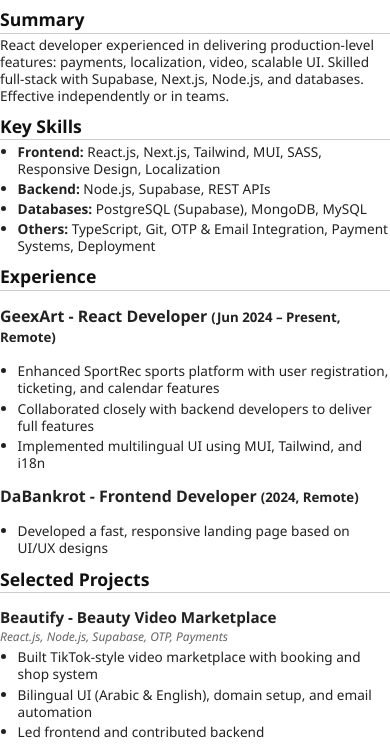
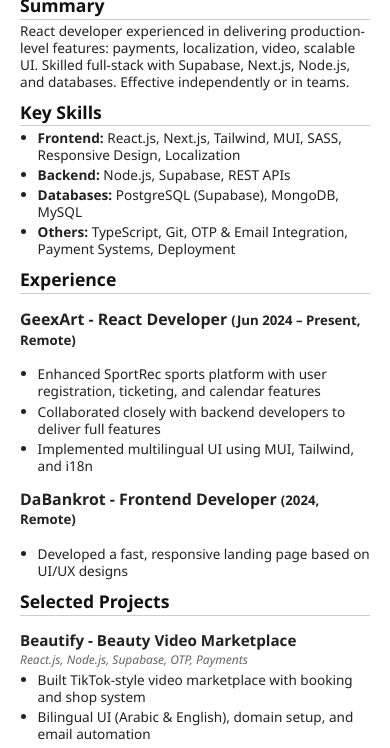
Before and after one commit to olegacat/oleg-cv, a plain HTML site: page index.html in a window 390 px wide. Shown: the part 155-903 px from the top of the page. Drawn offline with Linux system fonts and the light colour scheme.

Commit message:
styles: mobile margin

```diff
--- a/index.html
+++ b/index.html
@@ -88,6 +88,12 @@
   @media print {
     #downloadBtn {
       display: none;
+    }
+  }
+
+  @media (max-width: 768px) {
+    body {
+        margin: 10px 20px;
     }
   }
 </style>
```
